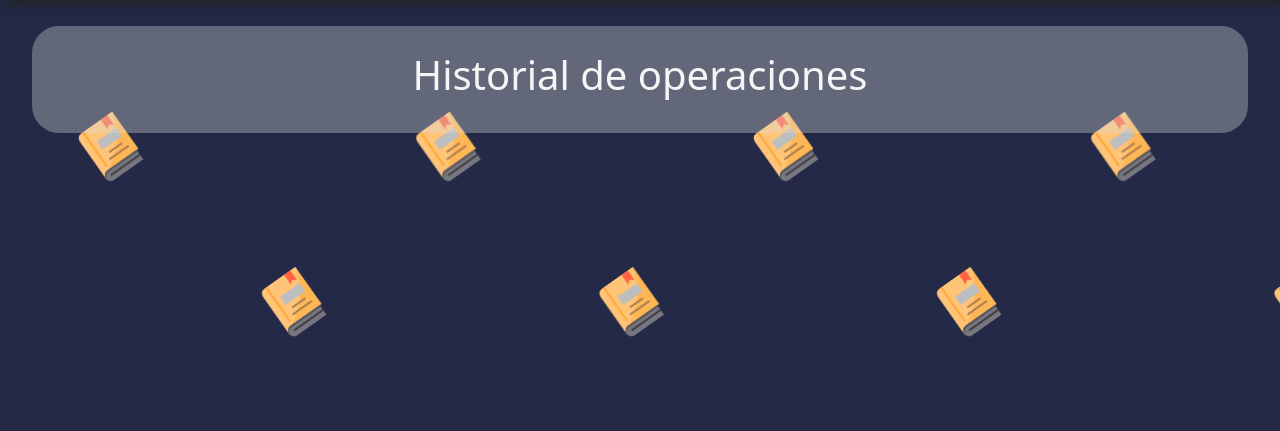
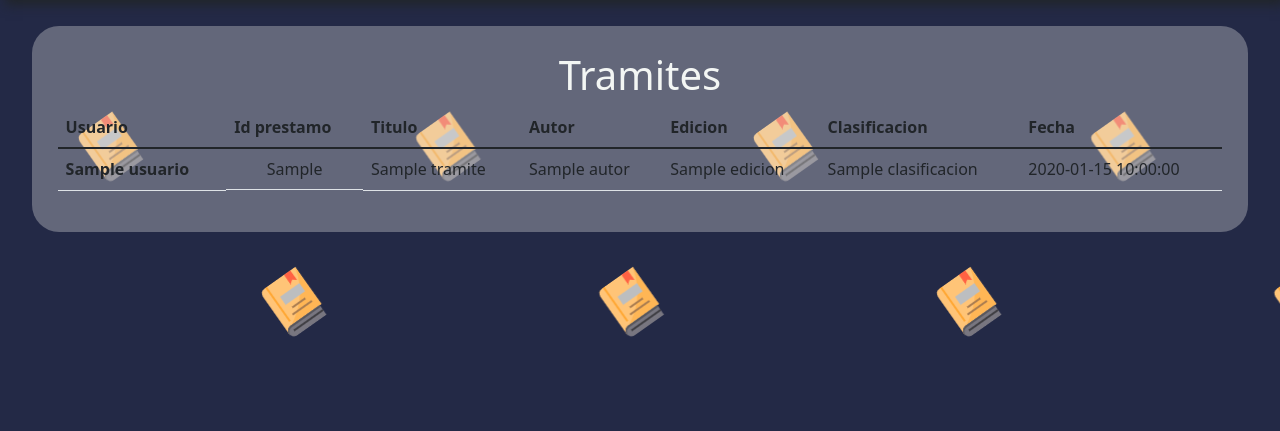
Before and after one commit to Mau5trakt/biblodb, a Flask app: template templates/admin.html in a window 1280 px wide. Shown: the part 82-513 px from the top of the page. Run offline with Flask 2, Linux system fonts and the light colour scheme; the template is opened without the code that fills it: most values are stand-ins (such as "Sample title", 1, 10 or a date in 2020); some libraries are stand-ins or nearby versions.

Commit message:
created table to view the books in process

```diff
--- a/templates/admin.html
+++ b/templates/admin.html
@@ -17,9 +17,47 @@
     </div>
 
     <div class="historial">
-        <h1 class="h1-perfil"> Historial de operaciones  </h1>
+        <h1 class="h1-perfil"> Tramites   </h1>
+        {% if tramites | length > 0 %}
+        <table class="col-12 table table-hover table-responsive">
+            <thead>
+            <tr>
+                <th scope="col"> Usuario </th>
+                <th scope="col"> Id prestamo</th>
+                <th scope="col"> Titulo </th>
+                <th scope="col"> Autor </th>
+                <th scope="col"> Edicion </th>
+                <th scope="col"> Clasificacion </th>
+                <th scope="col"> Fecha </th>
+
+            </tr>
+            </thead>
+            <tbody id="libros">
+                {% for a in tramites %}
+                <tr data-id = "{{ a['id_libro']}}">
+
+                    <th> {{ a["usuario"] }}</th>
+                    <td class="clasificacion">{{ a["id_prestamo"] }}</td>
+                    <td>{{ a["titulo"] }}</td>
+                    <td>{{ a["autor"] }}</td>
+                    <td>{{ a["edicion"] }}</td>
+                    <td>{{ a["clasificacion"] }}</td>
+                    <td>{{ a["fecha_prestamo"] }}</td>
+                </tr>
+            {% endfor %}
+
+            </tbody>
+        </table>
+    {% else %}
+        <h2> No hay libros en tramite en este momento</h2>
+    {% endif %}
 
     </div>
 
 </div>
+
+<script src="./static/busqueda.js"> </script>
+    <script> let libros_tr = document.getElementById("libros");
+
+libros_tr.addEventListener("click", info_libro); </script>
 {% endblock %}
```
